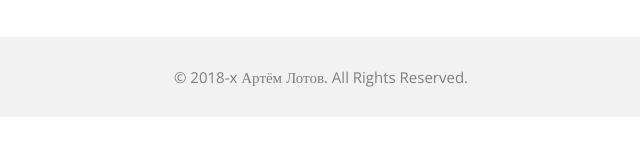
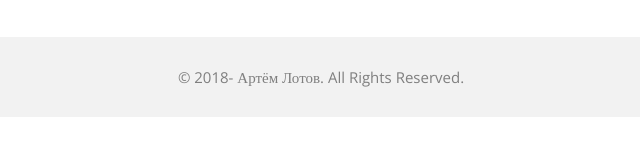
Before and after one commit to mirtaksyak02/mirtaksyak02.github.io, a plain HTML site: page index.html in a window 1280 px wide. Shown: the part 373-528 px from the top of the page, 319-959 px from the left. Drawn offline with nearby package versions, Linux system fonts and the light colour scheme.

Commit message:
Update index.html

```diff
--- a/index.html
+++ b/index.html
@@ -37,7 +37,7 @@
 </div>
 </div>
 </div>
-<div class="footer">© 2018-<span class="currentyear">x</span> Артём Лотов. All Rights Reserved.</div>
+<div class="footer">© 2018-<span class="currentyear"></span> Артём Лотов. All Rights Reserved.</div>
 <script src="/js/jquery-3.5.1.min.js"></script>
 <script src="/js/bootstrap.bundle.min.js"></script>
 <script src="/js/bootstrap.min.js"></script>
```
